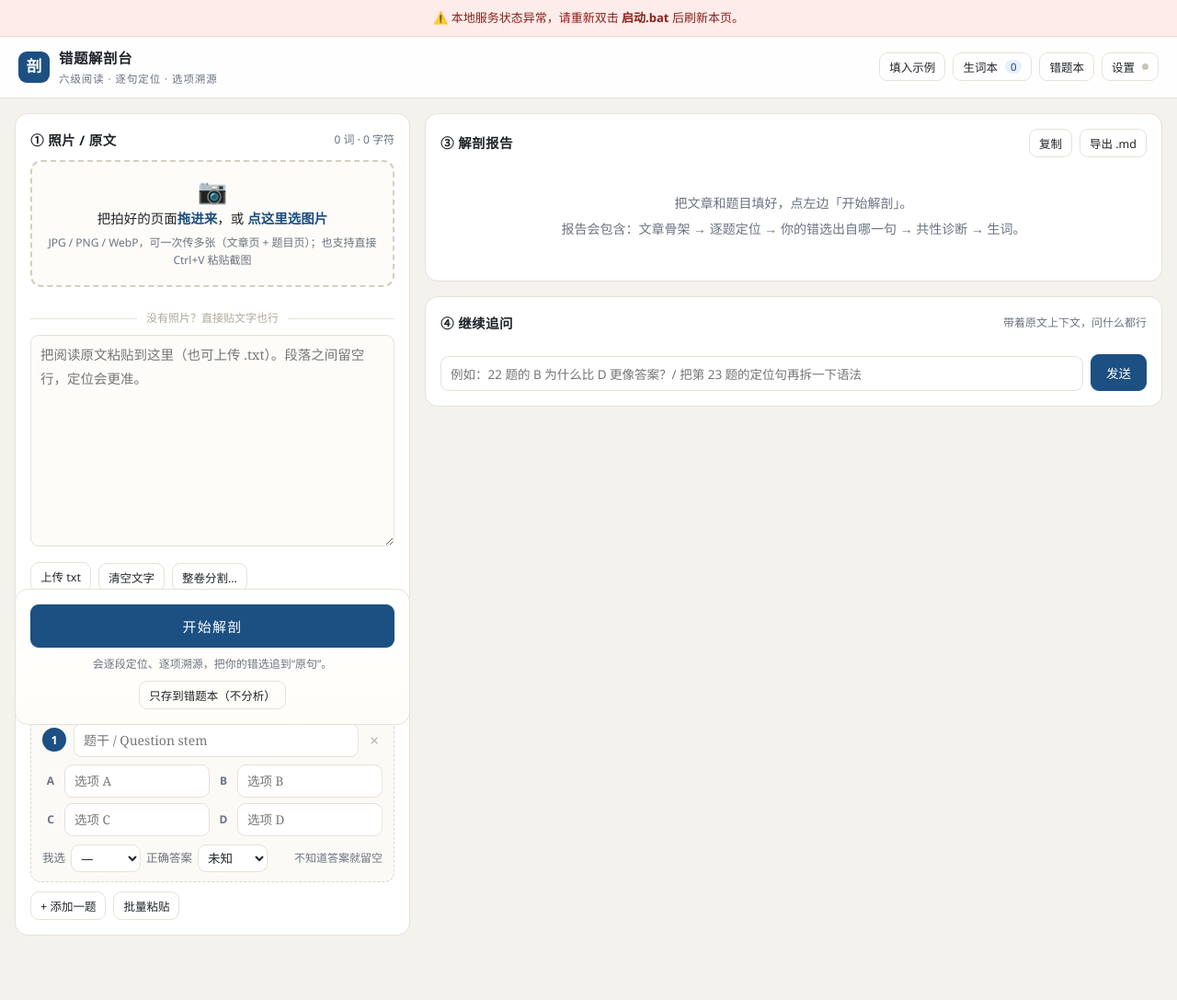
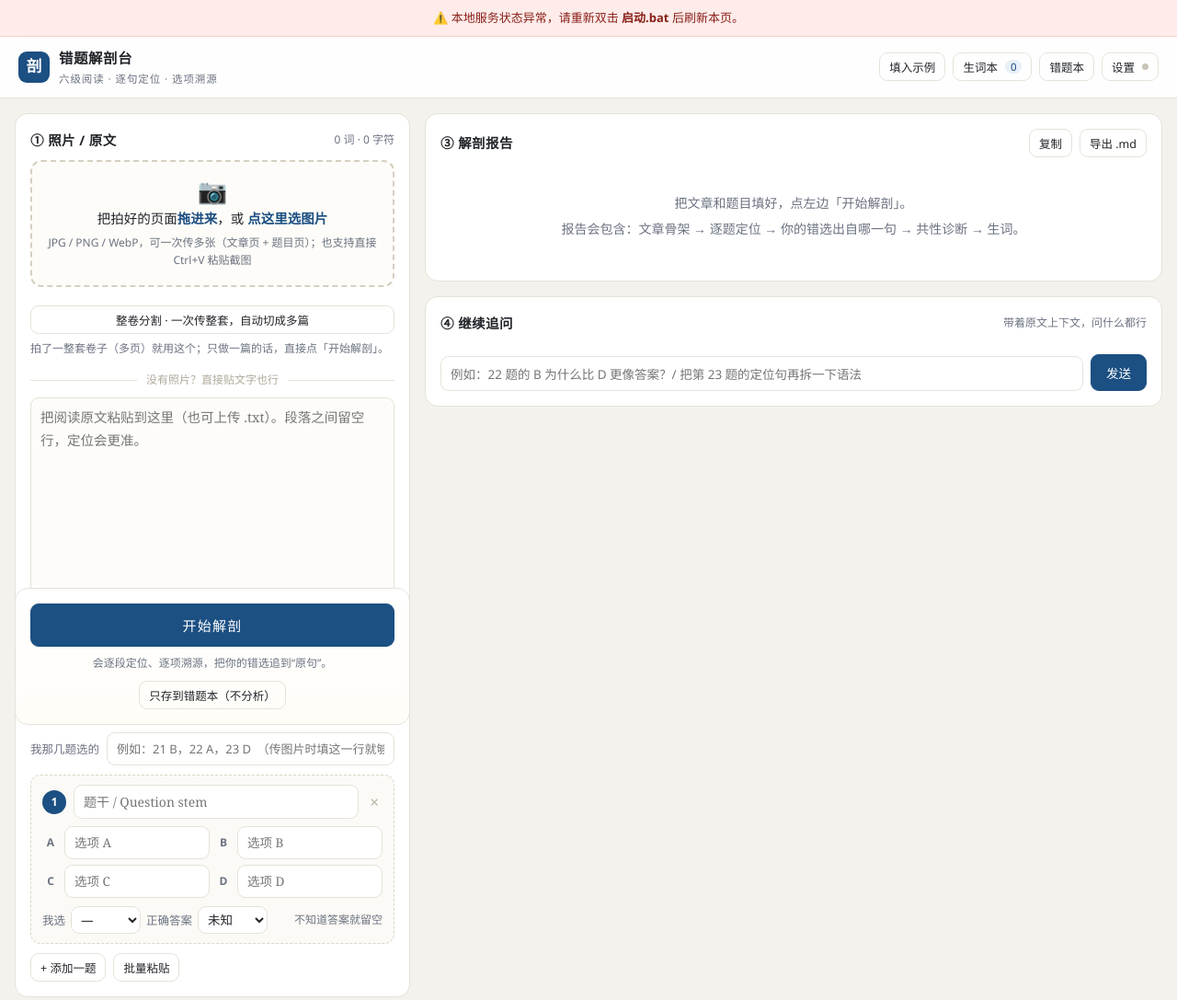
Before and after one commit to w67755/cet6-anatomy, a website: page public/index.html in a window 1280 px wide. Shown: the top 1087 px of the page at 92% size. Drawn offline with Linux system fonts and the light colour scheme; no server answers.

Commit message:
fix(ui): 整卷分割按钮移到照片区下方，加一行说明

```diff
--- a/public/index.html
+++ b/public/index.html
@@ -295,12 +295,15 @@
         <input type="file" id="imgInput" accept="image/*" multiple hidden>
       </div>
       <div class="thumbs" id="thumbs"></div>
+      <div class="row" style="margin-top:10px">
+        <button class="btn sm" id="btnSplit" style="flex:1;justify-content:center">整卷分割 · 一次传整套，自动切成多篇</button>
+      </div>
+      <div class="hint" style="margin-top:6px">拍了一整套卷子（多页）就用这个；只做一篇的话，直接点「开始解剖」。</div>
       <div class="or">没有照片？直接贴文字也行</div>
       <textarea id="article" spellcheck="false" placeholder="把阅读原文粘贴到这里（也可上传 .txt）。段落之间留空行，定位会更准。"></textarea>
       <div class="row">
         <label class="btn ghost sm">上传 txt<input type="file" id="file" accept=".txt,.md" hidden></label>
         <button class="btn ghost sm" id="clearArticle">清空文字</button>
-        <button class="btn sm" id="btnSplit">整卷分割…</button>
       </div>
     </div>
 
```
